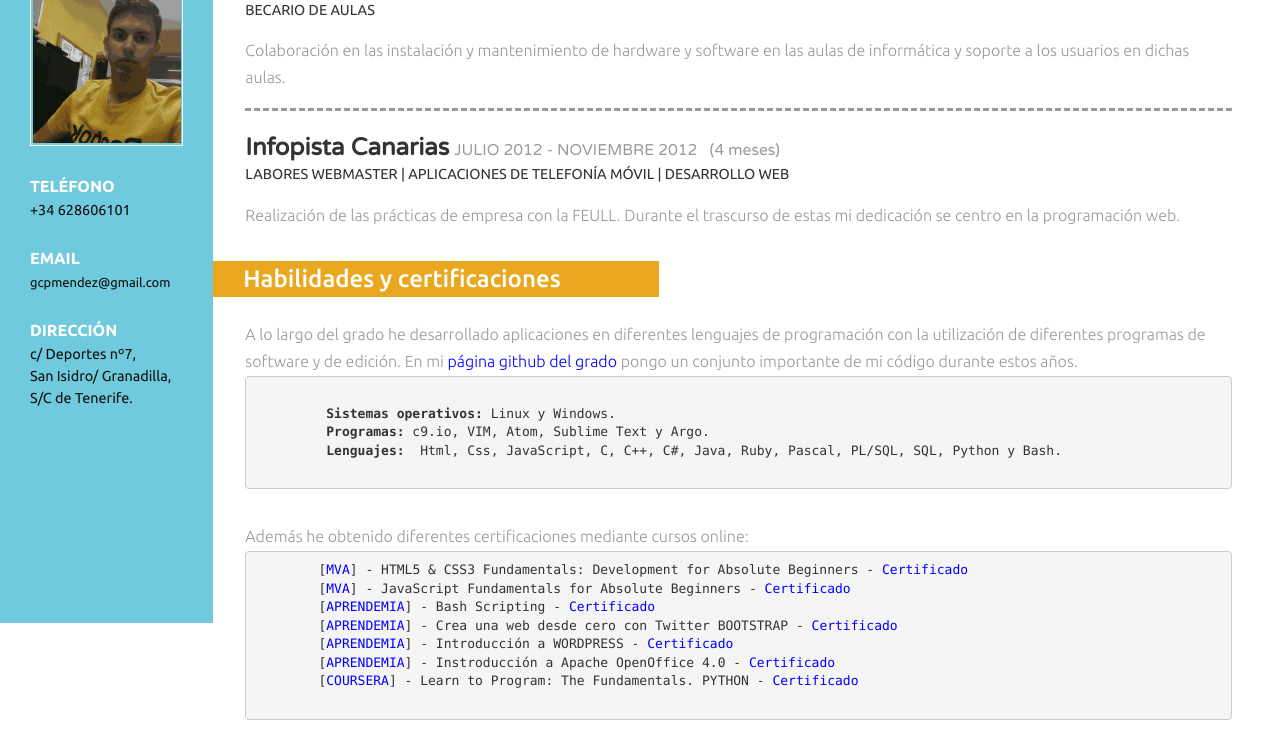
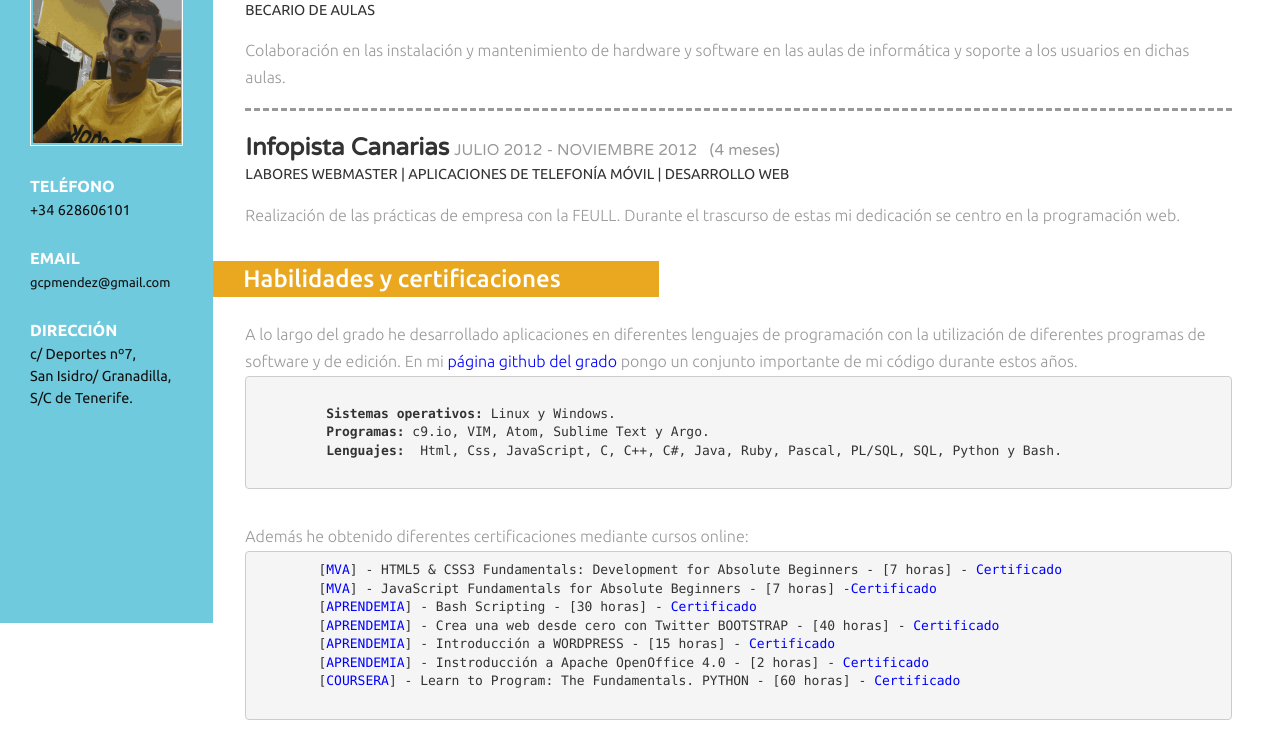
Before and after one commit to gcpmendez/CV, a plain HTML site: page index.html in a window 1280 px wide. Shown: the part 177-926 px from the top of the page. Drawn offline with Linux system fonts and the light colour scheme; files whose address does not match are found by name.

Commit message:
Actualizando index.html

```diff
--- a/index.html
+++ b/index.html
@@ -107,13 +107,13 @@ Smartphone Compatible web template, free webdesigns for Nokia, Samsung, LG, Sony
 			 </div>
 			  <div class="skill_info">
 			 <p>Además he obtenido diferentes certificaciones mediante cursos online:</p>
-		 	<pre>	[<a href="http://www.microsoftvirtualacademy.com/">MVA</a>] - HTML5 & CSS3 Fundamentals: Development for Absolute Beginners - <a href="Certificados/Certificate HTML5.pdf">Certificado</a>
-	[<a href="http://www.microsoftvirtualacademy.com/">MVA</a>] - JavaScript Fundamentals for Absolute Beginners - <a href="Certificados/Certificate JS.pdf">Certificado</a>
-   	[<a href="https://aprendemia.com/">APRENDEMIA</a>] - Bash Scripting - <a href="Certificados/Certificado BASH.pdf">Certificado</a>
-   	[<a style='font-size:100%' href="https://aprendemia.com/">APRENDEMIA</a>] - Crea una web desde cero con Twitter BOOTSTRAP - <a href="Certificados/Certificado BOOTSTRAP.pdf">Certificado</a>
-   	[<a href="https://aprendemia.com/">APRENDEMIA</a>] - Introducción a WORDPRESS - <a href="Certificados/Certificado WORDPRESS.pdf">Certificado</a>
-   	[<a href="https://aprendemia.com/">APRENDEMIA</a>] - Instroducción a Apache OpenOffice 4.0 - <a href="Certificados/Certificado OFFICE.pdf">Certificado</a>
-   	[<a href="https://www.coursera.org/">COURSERA</a>] - Learn to Program: The Fundamentals. PYTHON - <a href="Certificados/Certificado PYTHON.pdf">Certificado</a>
+		 	<pre>	[<a href="http://www.microsoftvirtualacademy.com/">MVA</a>] - HTML5 & CSS3 Fundamentals: Development for Absolute Beginners - [7 horas] - <a href="Cert/Certificate HTML5.pdf">Certificado</a>
+	[<a href="http://www.microsoftvirtualacademy.com/">MVA</a>] - JavaScript Fundamentals for Absolute Beginners - [7 horas] -<a href="Cert/Certificate JS.pdf">Certificado</a>
+   	[<a href="https://aprendemia.com/">APRENDEMIA</a>] - Bash Scripting - [30 horas] - <a href="Cert/Certificado BASH.pdf">Certificado</a>
+   	[<a style='font-size:100%' href="https://aprendemia.com/">APRENDEMIA</a>] - Crea una web desde cero con Twitter BOOTSTRAP - [40 horas] - <a href="Cert/Certificado BOOTSTRAP.pdf">Certificado</a>
+   	[<a href="https://aprendemia.com/">APRENDEMIA</a>] - Introducción a WORDPRESS - [15 horas] - <a href="Cert/Certificado WORDPRESS.pdf">Certificado</a>
+   	[<a href="https://aprendemia.com/">APRENDEMIA</a>] - Instroducción a Apache OpenOffice 4.0 - [2 horas] - <a href="Cert/Certificado OFFICE.pdf">Certificado</a>
+   	[<a href="https://www.coursera.org/">COURSERA</a>] - Learn to Program: The Fundamentals. PYTHON - [60 horas] - <a href="Cert/Certificado PYTHON.pdf">Certificado</a>
  		</pre>
 			 </div>
 		 </div>
```
Also changed, not shown: 8 other files.
